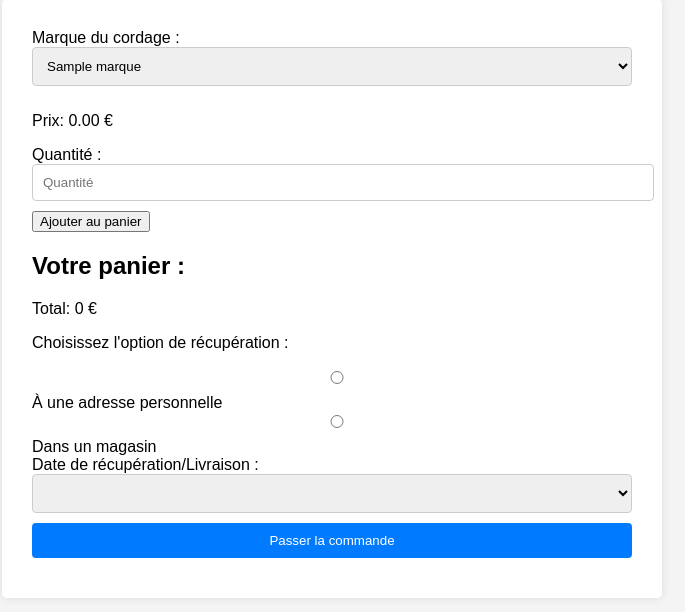
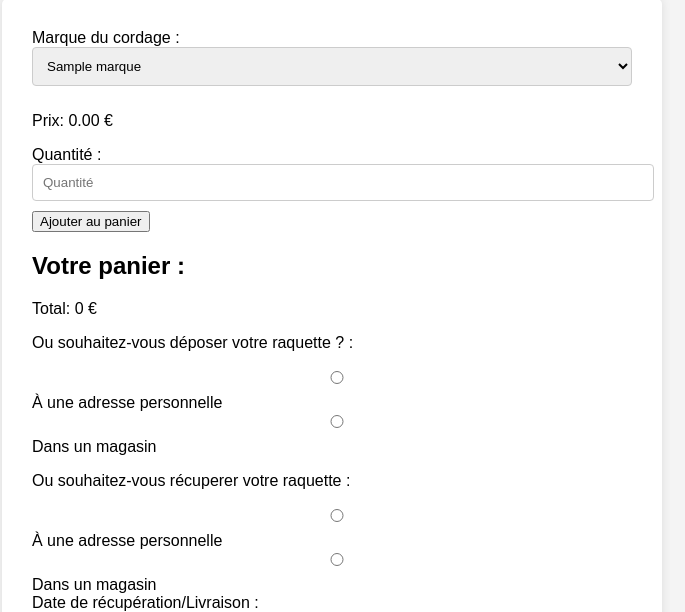
Before and after one commit to DamienBataillardGOATT/goatt-tools, a Flask app: template templates/index.html in a window 1280 px wide. Shown: the part 101-713 px from the top of the page, without its empty margins (308-993 px from the left). Before the commit the page ends 659 px from the top, so only its background shows below. Run offline with Flask 3, Linux system fonts and the light colour scheme; the template is opened without the code that fills it: most values are stand-ins (such as "Sample title", 1, 10 or a date in 2020); lists and menus that the app fills with data are empty.

Commit message:
19th commit

```diff
--- a/app.py
+++ b/app.py
@@ -12,11 +12,14 @@ app.secret_key = os.getenv('FLASK_SECRET_KEY')
 API_KEY = os.getenv('AIRTABLE_API_KEY')
 BASE_ID_LEADS = os.getenv('AIRTABLE_BASE_ID_LEADS')
 BASE_ID_PRODUCTS = os.getenv('AIRTABLE_BASE_ID_PRODUCTS')
+BASE_ID_COMMANDES = os.getenv('AIRTABLE_BASE_ID_COMMANDES')
 CLIENT_TABLE = 'leads'
 PRODUCTS_TABLE = 'strings'
+COMMANDES_TABLE = 'Cordage'
 
 airtable_clients = Airtable(BASE_ID_LEADS ,CLIENT_TABLE, API_KEY)
 airtable_cordages = Airtable(BASE_ID_PRODUCTS,PRODUCTS_TABLE, API_KEY)
+airtable_commandes = Airtable(BASE_ID_COMMANDES, COMMANDES_TABLE, API_KEY)
 
 
 @app.route('/')
@@ -89,6 +92,41 @@ def add_client():
     # Retour à la page d'accueil
     return redirect(url_for('index'))
 
+@app.route('/submit_order', methods=['POST'])
+def submit_order():
+    # Récupérer les données du formulaire
+    cordage_marque = request.form['cordage_id']
+    cordage_quantite = request.form['cordage_quantite']
+    option_recuperation = request.form['option_recuperation']
+    adresse_recuperation = request.form['adresse_recuperation'] if 'adresse_recuperation' in request.form else None
+    magasin_recuperation = request.form['magasin_recuperation'] if 'magasin_recuperation' in request.form else None
+
+    # Création des données pour ajouter à la base de données
+    data = {
+        'Marque': cordage_marque,
+        'Quantité': cordage_quantite,
+        'Option de récupération': option_recuperation,
+        'Adresse de récupération': adresse_recuperation,
+        'Magasin de récupération': magasin_recuperation
+    }
+
+    print(data)
+    # Ajout à la base de données
+    """try:
+        airtable_commandes.insert(data)
+        flash("La commande a été ajoutée avec succès à la base de données!", "success")
+    except Exception as e:
+        flash("Une erreur est survenue lors de l'ajout de la commande à la base de données.", "error")
+        return redirect(url_for('index'))"""
+
+    # Redirection vers la page de confirmation
+    return redirect(url_for('order_confirmation'))
+
+@app.route('/order_confirmation')
+def order_confirmation():
+    # Afficher une page de confirmation de commande
+    return "Merci pour votre commande!"
+
 
 if __name__ == '__main__':
     app.run(debug=True)
--- a/templates/index.html
+++ b/templates/index.html
@@ -6,7 +6,7 @@
 </head>
 <body>
     <h1>Passer une Commande</h1>
-    <form action="" method="post" id="orderForm">
+    <form action="/submit_order" method="post" id="orderForm">
 
         <!-- Choix de la marque de cordage -->
         <label for="cordage_marque">Marque du cordage :</label>
@@ -36,7 +36,7 @@
 
         <!-- Option de récupération -->
         <div>
-            <p>Choisissez l'option de récupération :</p>
+            <p>Ou souhaitez-vous déposer votre raquette ? :</p>
             <input type="radio" id="recuperation_adresse" name="option_recuperation" value="adresse" required>
             <label for="recuperation_adresse">À une adresse personnelle</label><br>
 
@@ -54,6 +54,32 @@
         <div id="magasin_recuperation_container" style="display:none;">
             <label for="magasin_recuperation">Sélectionnez un magasin :</label>
             <select id="magasin_recuperation" name="magasin_recuperation">
+                <!-- Insérez les options de magasin ici -->
+                <option value="magasin1">Magasin 1</option>
+                <option value="magasin2">Magasin 2</option>
+            </select>
+        </div>
+
+        <!-- Option de livraison -->
+        <div>
+            <p>Ou souhaitez-vous récuperer votre raquette :</p>
+            <input type="radio" id="livraison_adresse" name="option_livraison" value="adresse" required>
+            <label for="livraison_adresse">À une adresse personnelle</label><br>
+
+            <input type="radio" id="livraison_magasin" name="option_livraison" value="magasin" required>
+            <label for="livraison_magasin">Dans un magasin</label>
+        </div>
+
+        <!-- Adresse de livraison -->
+        <div id="adresse_livraison_container" style="display:none;">
+            <label for="adresse_livraison">Adresse de livraison :</label>
+            <input type="text" id="adresse_livraison" name="adresse_livraison" placeholder="Ex : 15 Av de CLichy, 75017 Paris, France">
+        </div>
+
+        <!-- Sélection du magasin pour la livraison -->
+        <div id="magasin_livraison_container" style="display:none;">
+            <label for="magasin_livraison">Sélectionnez un magasin pour la livraison :</label>
+            <select id="magasin_livraison" name="magasin_livraison">
                 <!-- Insérez les options de magasin ici -->
                 <option value="magasin1">Magasin 1</option>
                 <option value="magasin2">Magasin 2</option>
@@ -154,6 +180,20 @@
                     }
                 });
             });
+
+            var livraisonOptions = document.querySelectorAll('input[name="option_livraison"]');
+            livraisonOptions.forEach(function(option) {
+                option.addEventListener('change', function() {
+                    if (this.value === 'adresse') {
+                        document.getElementById('adresse_livraison_container').style.display = 'block';
+                        document.getElementById('magasin_livraison_container').style.display = 'none';
+                    } else if (this.value === 'magasin') {
+                        document.getElementById('adresse_livraison_container').style.display = 'none';
+                        document.getElementById('magasin_livraison_container').style.display = 'block';
+                    }
+                });
+            });
+
             // Récupérer et afficher les créneaux disponibles
             recupererEtAfficherCreneaux();
         });
```
